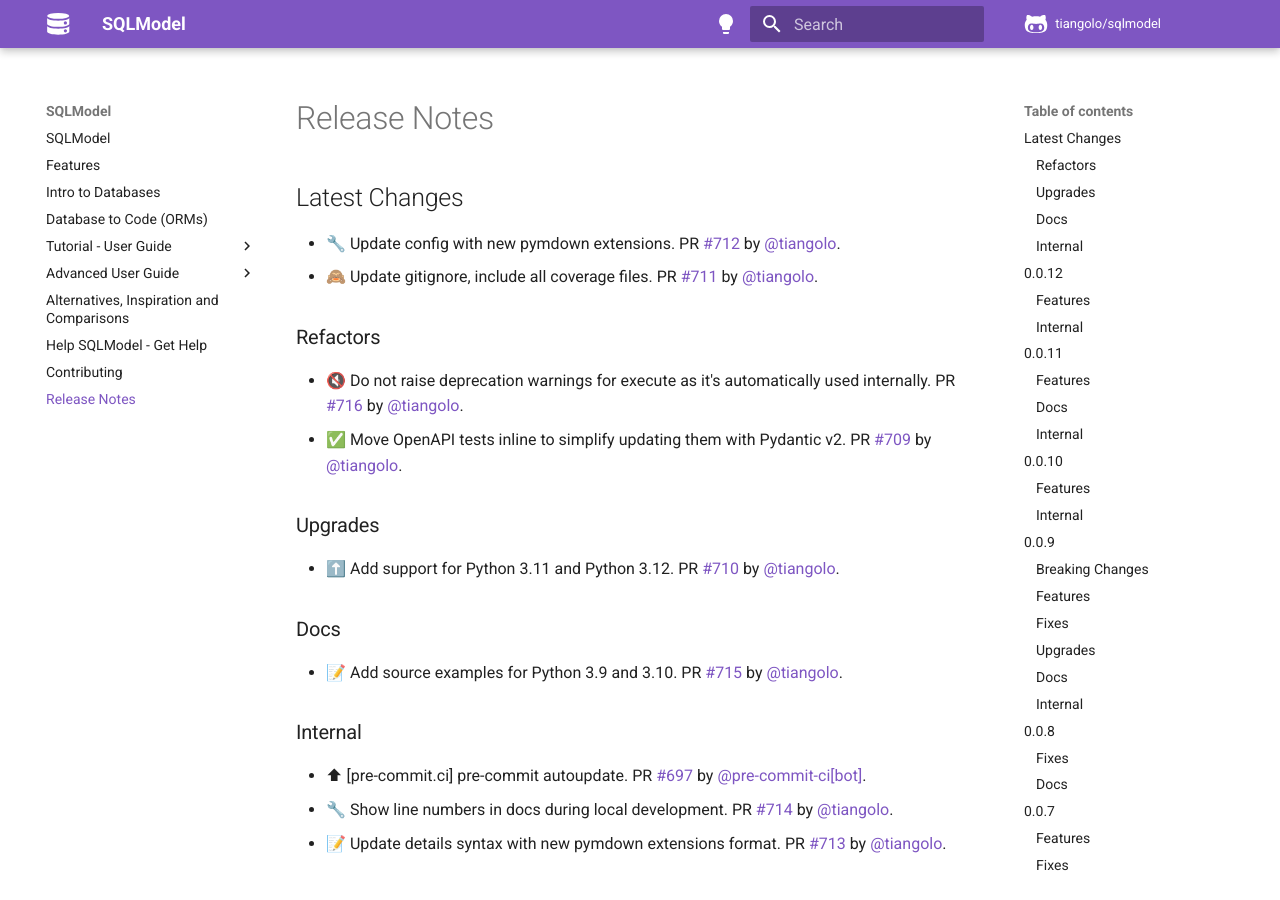
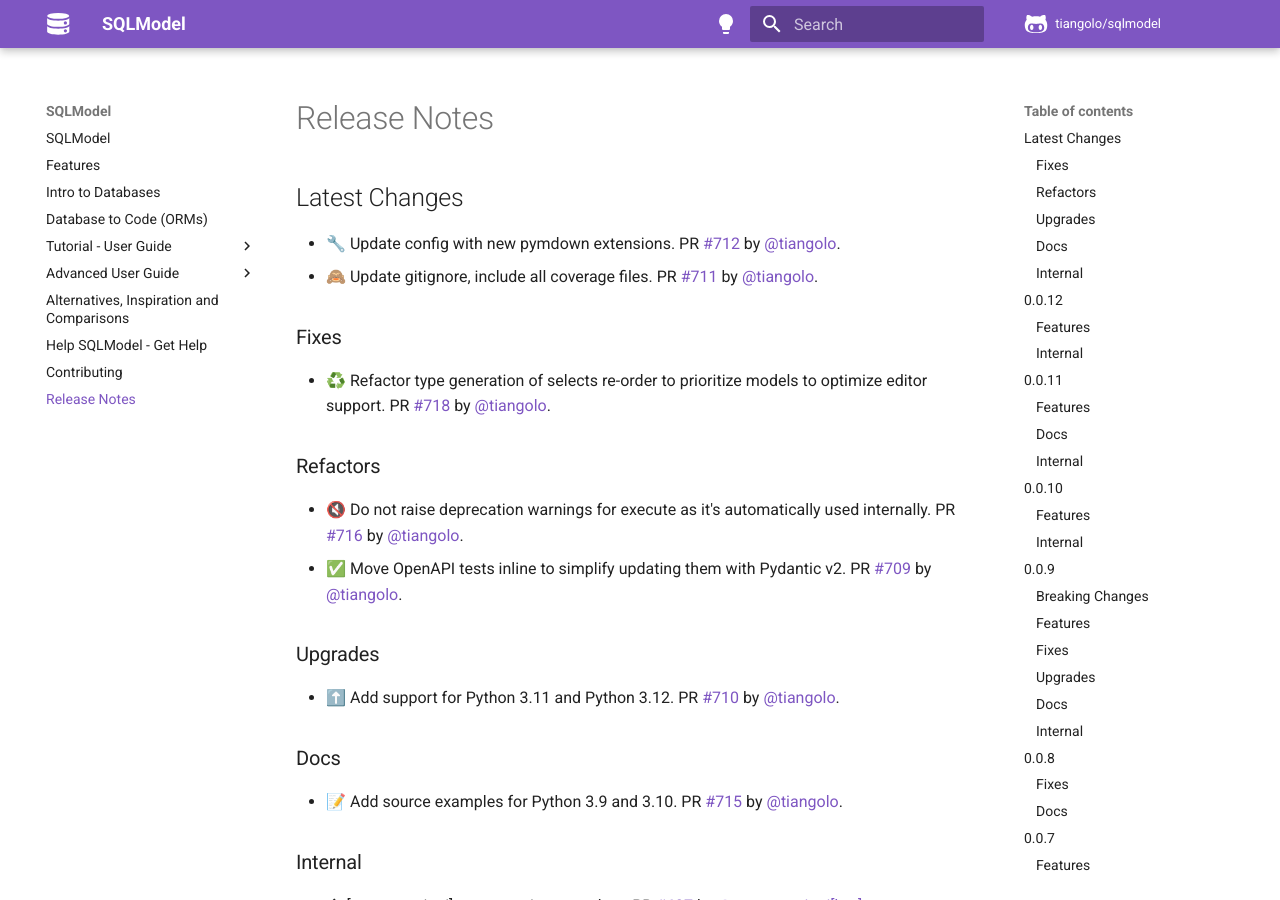
Before and after one commit to sztrakabalint/fastapi-sqlmodel, an MkDocs documentation site: the page built from docs/release-notes.md, in a window 1280 px wide and 900 px high. Built offline with MkDocs 1.6.1 and Material for MkDocs 9.7.7, drawn with Linux system fonts in a browser that asks for light colours; comment, search, counter and statistics services are not loaded.

Commit message:
📝 Update release notes

```diff
--- a/docs/release-notes.md
+++ b/docs/release-notes.md
@@ -4,6 +4,10 @@
 
 * 🔧 Update config with new pymdown extensions. PR [#712](https://github.com/tiangolo/sqlmodel/pull/712) by [@tiangolo](https://github.com/tiangolo).
 * 🙈 Update gitignore, include all coverage files. PR [#711](https://github.com/tiangolo/sqlmodel/pull/711) by [@tiangolo](https://github.com/tiangolo).
+
+### Fixes
+
+* ♻️ Refactor type generation of selects re-order to prioritize models to optimize editor support. PR [#718](https://github.com/tiangolo/sqlmodel/pull/718) by [@tiangolo](https://github.com/tiangolo).
 
 ### Refactors
 
```
